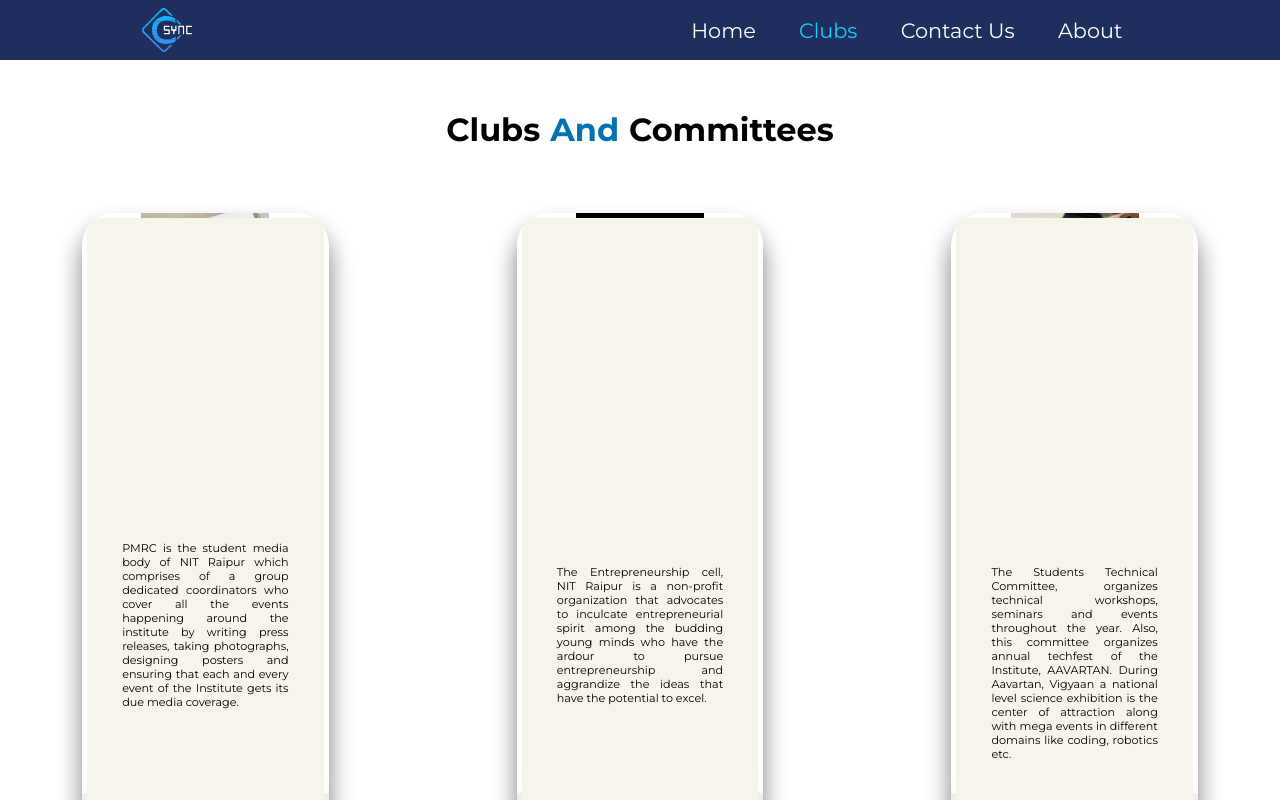
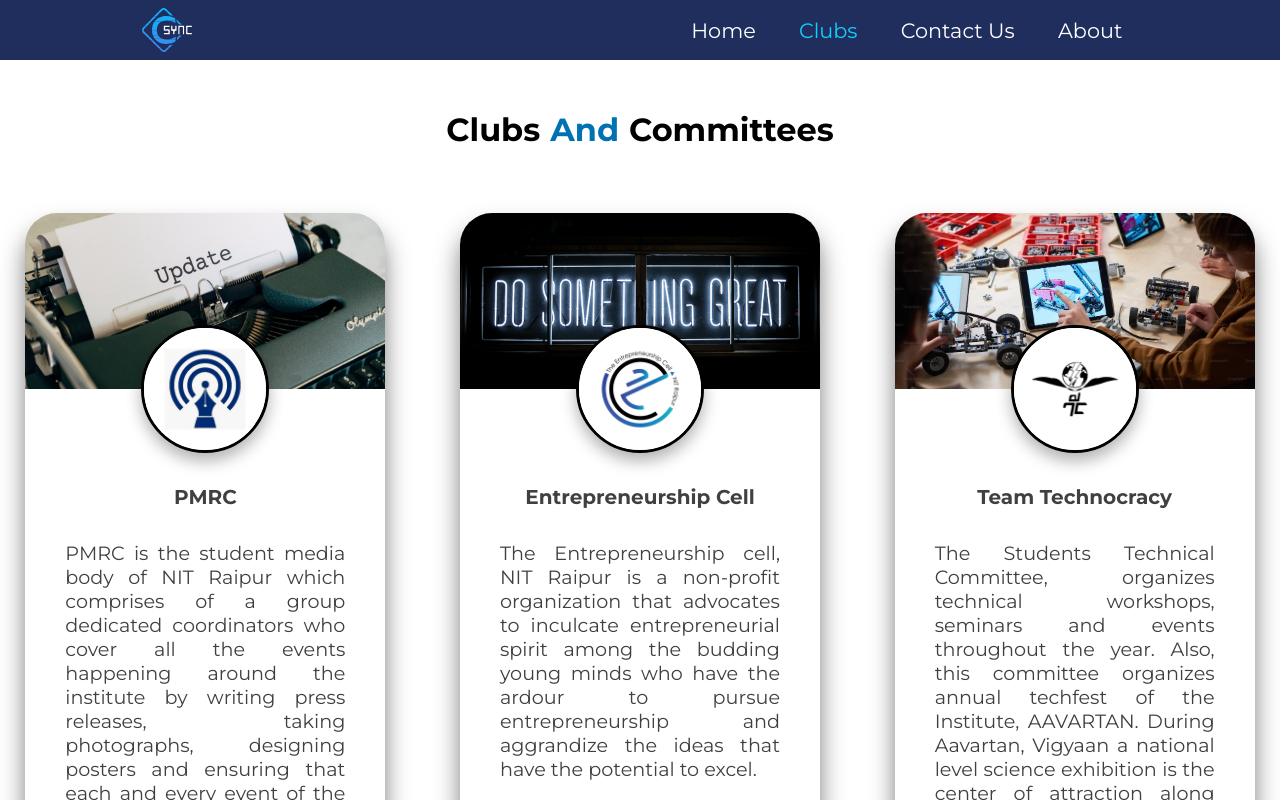
Before and after one commit to Chitransh-j/csync_v1, a React (Create React App) app: page /clubs in a window 1280 px wide. Shown: the top 800 px of the page. Built offline with nearby package versions, Linux system fonts and the light colour scheme.

Commit message:
eventsStyle.css commented

```diff
--- a/src/pages/Home/Events/EventsStyles.css
+++ b/src/pages/Home/Events/EventsStyles.css
@@ -1,7 +1,7 @@
-.card {
+/* .card {
   width: 60%;
   height: 40vh;
-    background: #91C8E4;
+  background: #91c8e4;
   position: relative;
   display: flex;
   flex-direction: column;
@@ -17,17 +17,17 @@
   font-size: 0.7em;
 }
 
-  .card h2{
+.card h2 {
   z-index: 1;
   color: black;
   font-size: 2rem;
-    transform: translate(0%,-60%);
+  transform: translate(0%, -60%);
 }
 
 .card::after {
-    content: '';
+  content: "";
   position: absolute;
-    background: #F6F4EB;
+  background: #f6f4eb;
   inset: 5px;
   border-radius: 15px;
-  }
+} */
```
Lines whose indentation alone changed are shown as unchanged.
